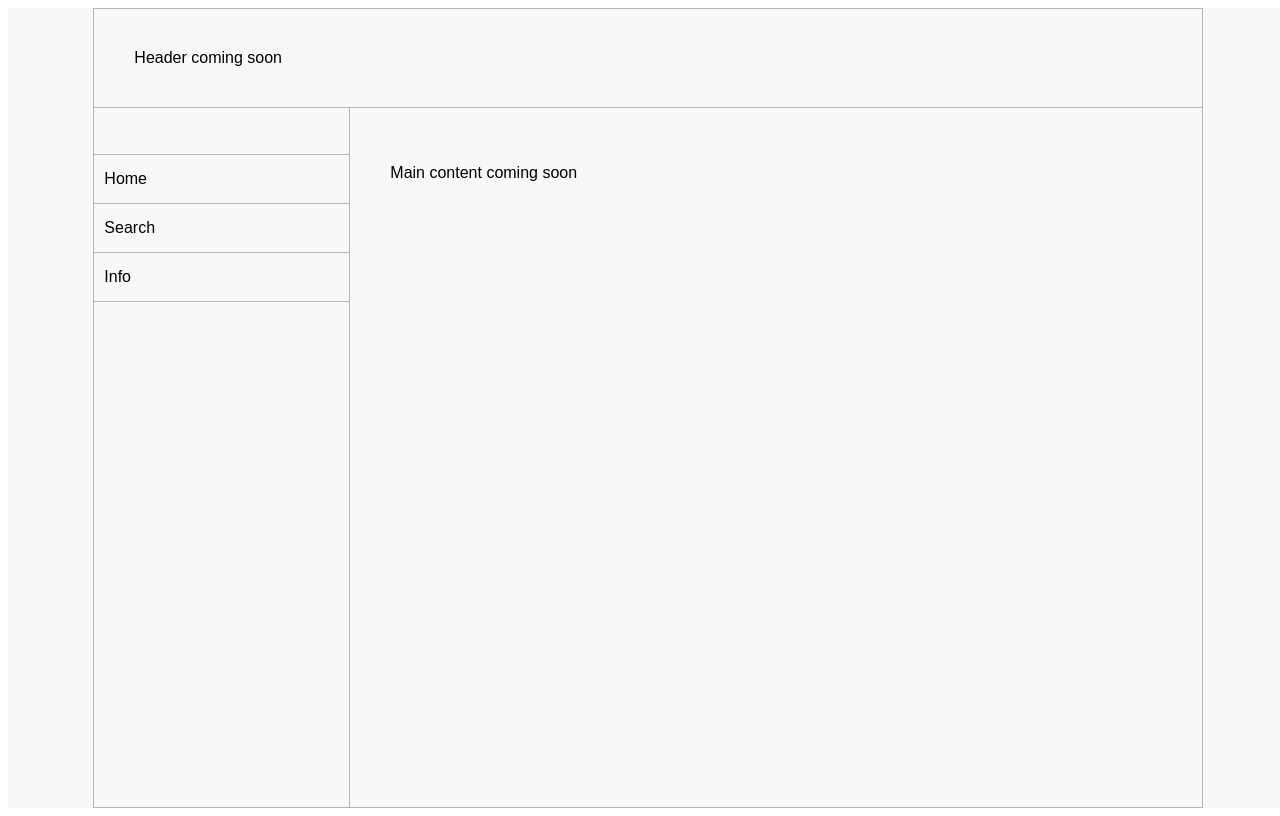
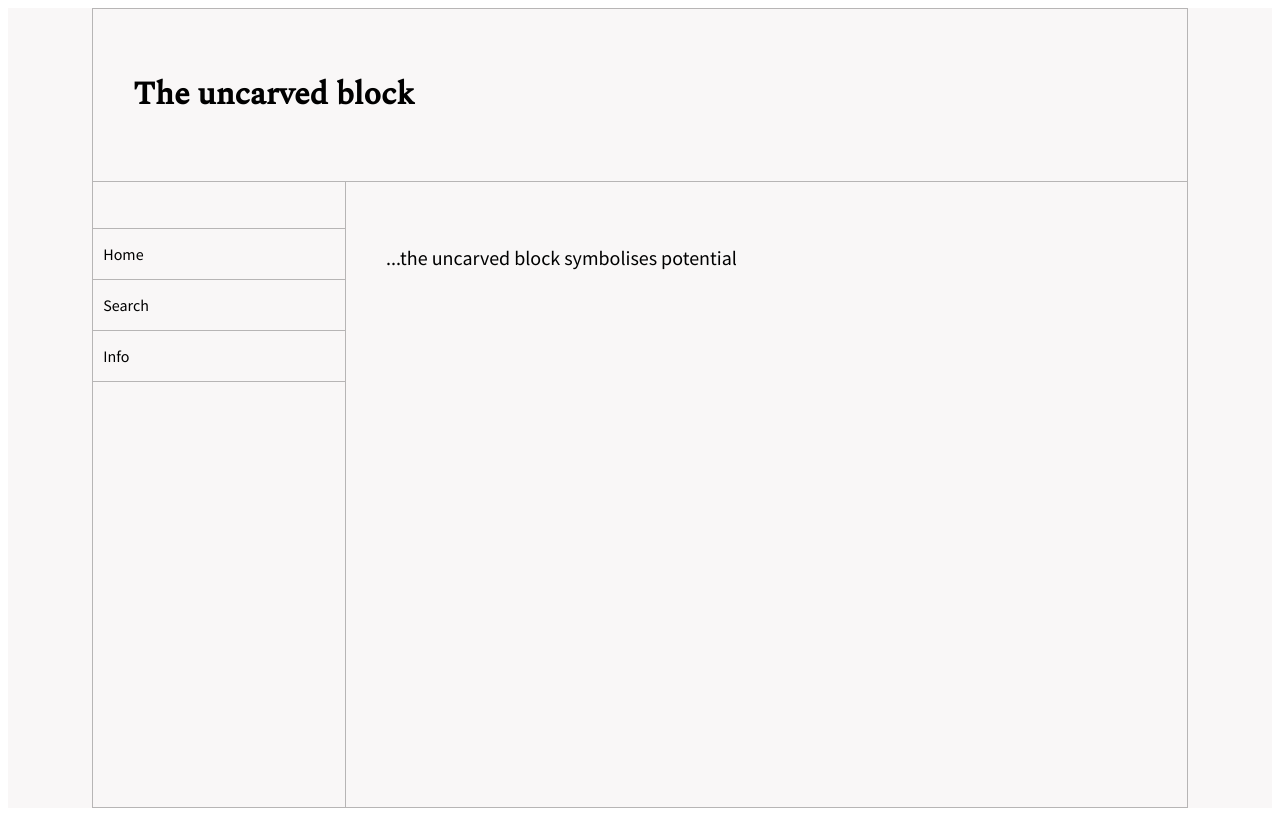
Before and after one commit to OG-Miller/uspace, a React app: page / in a window 1280 px wide. Built offline with nearby package versions, Linux system fonts and the light colour scheme.

Commit message:
feat: Add basic layout pre 24 column grid

```diff
--- a/src/App.tsx
+++ b/src/App.tsx
@@ -8,7 +8,7 @@ export interface AppProps {
 }
 
 export const App = () => (
-    <AppWrapper>
+        <AppLayout>
             <ToolbarWrapper>
                 <Toolbar />
             </ToolbarWrapper>
@@ -18,17 +18,24 @@ export const App = () => (
             <MainWrapper>
                 <Main />
             </MainWrapper>
-    </AppWrapper>
+        </AppLayout>
 );
 
-const AppWrapper = styled.div`
+//const AppWrapper= styled.div`
+//    display: grid;
+//    grid-template-columns: repeat(24, 1fr);
+//`
+
+
+
+const AppLayout = styled.div`
 
  --app-gray: #F9F7F7;
  --grid-gray: #B7B5B5;
-  --app-font: 'IBM Plex Sans', sans-serif;
+ --app-font: 'Source Sans Pro', sans-serif;
 
     display: grid;
-    width: 100vw;
+    width: 25fr;
     height: 100vh;
     background-color: var(--app-gray);
 
--- a/src/Header.tsx
+++ b/src/Header.tsx
@@ -4,7 +4,9 @@ import styled from 'styled-components';
 
 export const Header = () => (
 <Wrapper>
-    Header coming soon
+    <Text>
+        <h1>The uncarved block</h1>
+    </Text>
 </Wrapper>
 );
 
@@ -13,3 +15,7 @@ const Wrapper = styled.div`
   font-family: var(--app-font);
   padding: 40px;
 `
+
+const Text = styled.div`
+  font-family: 'Spectral', serif;
+`
--- a/src/Main.tsx
+++ b/src/Main.tsx
@@ -3,11 +3,13 @@ import styled from 'styled-components';
 
 export const Main = () => (
 <Wrapper>
-    <p>Main content coming soon</p>
+    <p>...the uncarved block symbolises potential</p>
 </Wrapper>
 );
 
 const Wrapper = styled.div`
   font-family: var(--app-font);
+  font-size: 20px;
+  line-height: 1.6;
   padding: 40px;
 `
--- a/src/index.html
+++ b/src/index.html
@@ -1,6 +1,10 @@
 <!DOCTYPE html>
 <html lang="en">
 <head>
+    <link rel="preconnect" href="https://fonts.googleapis.com">
+<link rel="preconnect" href="https://fonts.gstatic.com" crossorigin>
+<link href="https://fonts.googleapis.com/css2?family=Spectral:wght@500&display=swap" rel="stylesheet">
+<link href="https://fonts.googleapis.com/css2?family=Source+Sans+Pro&display=swap" rel="stylesheet">
   <meta charset="UTF-8">
   <meta name="viewport" content="width=device-width, initial-scale=1.0">
   <title>DIGGI</title>
```
Lines whose indentation alone changed are shown as unchanged.
